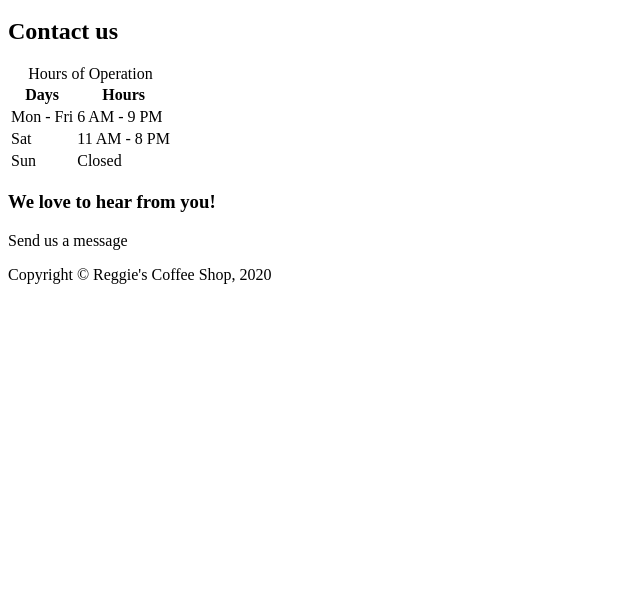
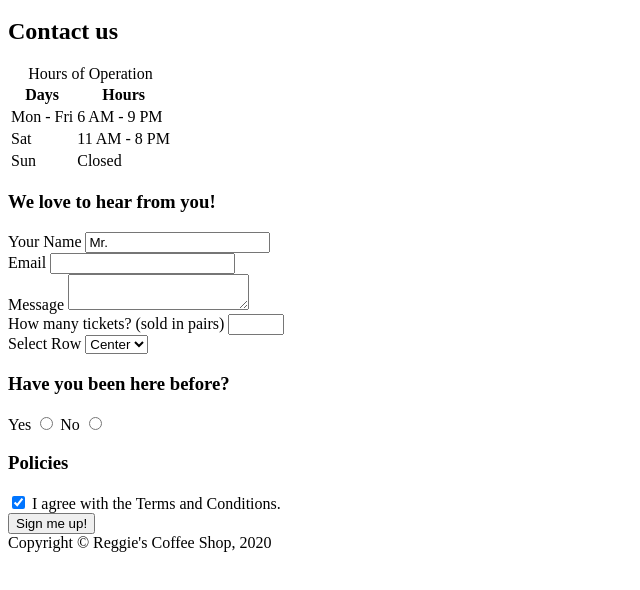
Before and after one commit to char1169/FirstSemester, a plain HTML site: page week-4/contact.html in a window 1280 px wide. Shown: the part 118-708 px from the top of the page, without its empty margins (0-640 px from the left). Drawn offline with Linux system fonts and the light colour scheme.

Commit message:
Adding The Form

```diff
--- a/week-4/contact.html
+++ b/week-4/contact.html
@@ -50,7 +50,44 @@
        </table>
        <section>
            <h3>We love to hear from you!</h3>
-           <p>Send us a message</p>
+            <form action="thanks.html" method="post">
+                <div>
+                    <label for="fullname">Your Name</label>
+                    <input type="text" id="fullname" name="fullname" placeholder="John Doe" value="Mr.  ">
+                </div>
+                <div>
+                    <label for="youremail">Email</label>
+                    <input type="email" id= "youremail" name= "youremail" required>
+                </div>
+                <div>
+                    <label for="message">Message</label>
+                    <textarea name="message" id="message"></textarea>
+                </div>
+                <div>
+                    <label for="tickets">How many tickets? (sold in pairs)</label>
+                    <input type="number" name="tickets" id="tickets" min="2" max="10" step="2">
+                </div>
+                <div>
+                    <label for="row">Select Row</label>
+                    <select name="row" id="row">
+                        <option value="front">Front</option>
+                        <option value="center" selected>Center</option>
+                        <option value="back">Back</option>
+                    </select>
+                </div>
+                    <h3>Have you been here before?</h3>
+                    <label for="yes">Yes</label>
+                    <input type="radio" id="yes" name="past">
+                    <label for="no">No</label>
+                    <input type="radio" id="no" name="past">
+                </div>
+                <div>
+                    <h3>Policies</h3>
+                    <input type="checkbox" name="policies" id="policies" required checked>
+                    <label for="policies">I agree with the Terms and Conditions.</label>
+                </div>
+                <button type="submit">Sign me up!</button>
+            </form>
        </section>
     </main>
     <!-- Footer of the site -->
```
Also changed, not shown: week-4/index.html (+2 -0 lines).
